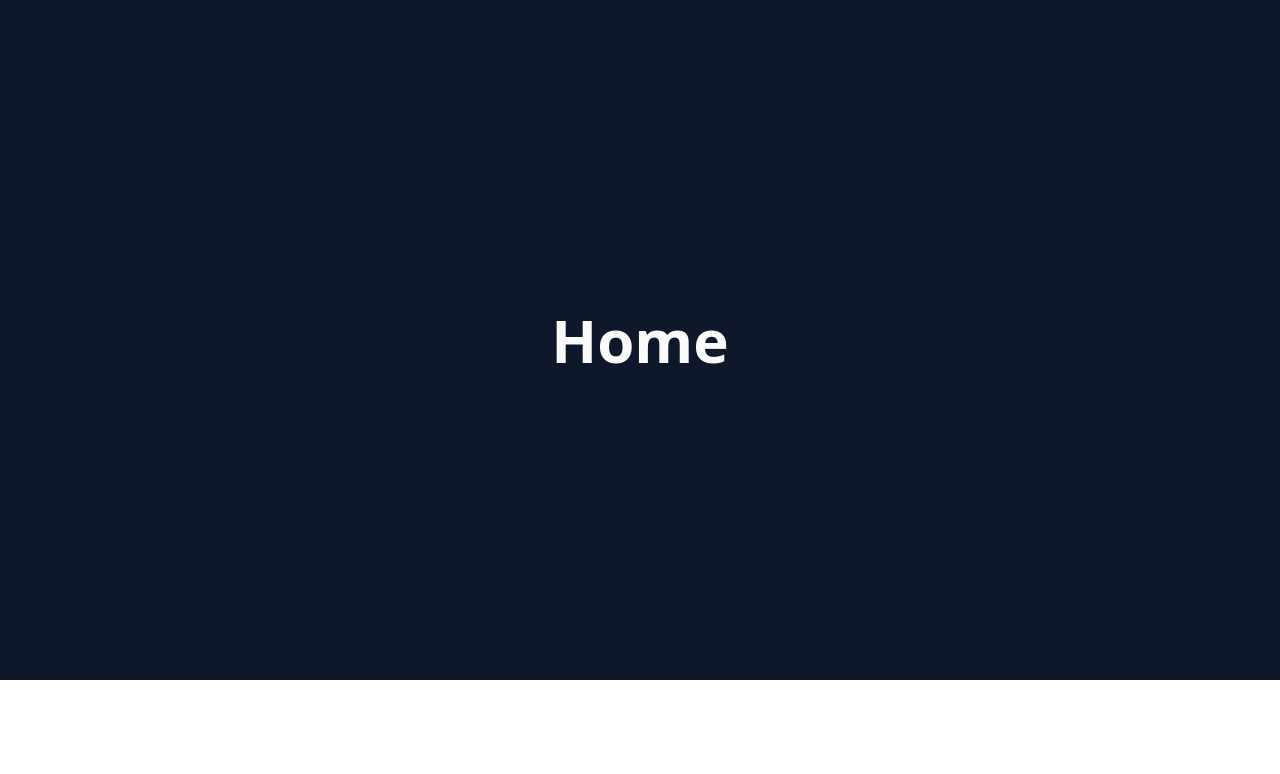
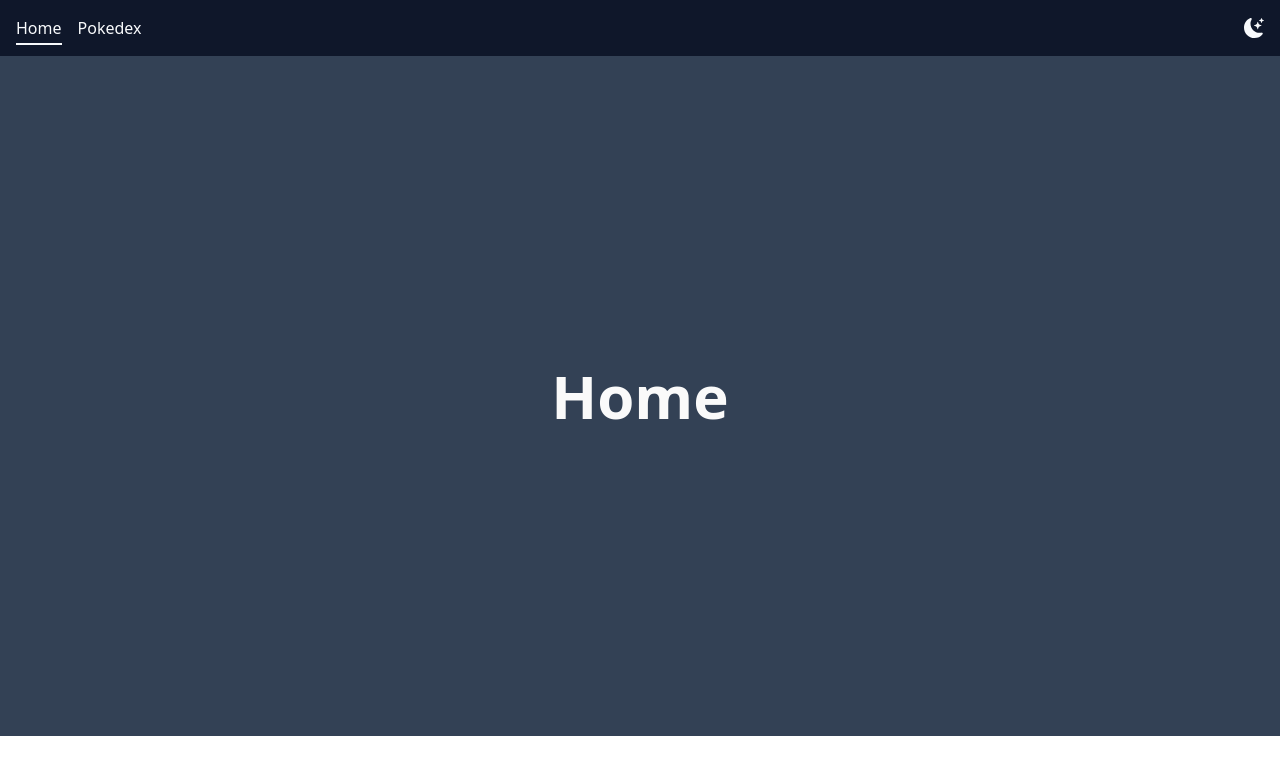
Before and after one commit to kenNoYuusha/pokeblog, a React (Vite) app: page /pokedex in a window 1280 px wide. Shown: the top 774 px of the page. Built offline with nearby package versions, Linux system fonts and the light colour scheme.

Commit message:
se agrego navBar

```diff
--- a/src/components/Menu.jsx
+++ /dev/null
@@ -1,26 +0,0 @@
-import { NavLink } from "react-router-dom";
-import { routes } from "../js/arrayRoutes";
-const Menu = () => {
-  return (
-    <ul
-      className="hidden items-center justify-start gap-8 px-8 font-bold text-xl text-slate-50
-               bg-slate-800 border-b-2 border-slate-50 rounded-t-lg
-                 lg:flex"
-    >
-      {routes.map((route) => (
-        <li key={route.to}>
-          <NavLink
-            to={route.to}
-            className={({ isActive }) =>
-              isActive ? "py-1 border-b-2 border-slate-50" : "py-1"
-            }
-          >
-            {route.text}
-          </NavLink>
-        </li>
-      ))}
-    </ul>
-  );
-};
-
-export { Menu };
--- /dev/null
+++ b/src/components/PokeNav.jsx
@@ -0,0 +1,34 @@
+import { NavLink } from "react-router-dom";
+import { routes } from "../js/arrayRoutes";
+import { BsMoonStarsFill, BsSunFill } from "react-icons/bs"
+export const PokeNav = ({darkMode, setDarkMode}) => {
+
+  const darkModeHandler = () => {
+    setDarkMode(dark => !dark)
+  }
+
+  return (
+    <div className="hidden h-14 justify-between items-center p-4 bg-slate-50 shadow-md text-slate-900
+                    dark:bg-slate-900 dark:text-slate-50
+                    lg:flex"
+    >
+      <ul
+        className="flex gap-x-4"
+      >
+        {routes.map((route) => (
+          <li key={route.to}>
+            <NavLink
+              to={route.to}
+              className={({ isActive }) =>
+                isActive ? "py-1 border-b-2 border-slate-900 dark:border-slate-50" : "py-1"
+              }
+            >
+              {route.text}
+            </NavLink>
+          </li>
+        ))}
+      </ul>
+      <button className="text-xl" onClick={darkModeHandler}>{darkMode ? <BsMoonStarsFill /> : <BsSunFill />}</button>
+    </div>
+  );
+};
--- a/src/components/PokemonContainerDetails.jsx
+++ b/src/components/PokemonContainerDetails.jsx
@@ -1,3 +1,5 @@
+import { MdOutlineClose } from "react-icons/md";
+import { useNavigate } from "react-router-dom";
 export const PokemonContainerDetails = ({
   error,
   loading,
@@ -15,21 +17,38 @@ export const PokemonContainerDetails = ({
     evolutionDetails,
     varieties,
   } = pokemonInfo;
+  const navigate = useNavigate();
+  const closeHandler = () => {
+    navigate("/pokemon");
+  };
   // console.log(evolutionChainNames, evolutionDetails);
   return (
     <div
-      className="w-full max-w-5xl min-h-screen h-auto flex flex-col items-center gap-y-10 p-10 bg-slate-50 text-slate-900
-                       dark:bg-slate-900 dark:text-slate-50"
+      className="relative w-full max-w-5xl min-h-screen h-auto p-10 my-8
+                 flex flex-col items-center gap-y-10
+               bg-slate-50 text-slate-900 rounded-xl shadow-md
+               dark:bg-slate-900 dark:text-slate-50"
     >
       {!loading && (
         <>
+          <button
+            className="absolute top-8 right-8 text-3xl"
+            onClick={closeHandler}
+          >
+            <MdOutlineClose />
+          </button>
           <div className="flex gap-x-4 text-3xl">
             <h2 className="capitalize">{name}</h2>
-            <p className="-order-1 text-slate-700 dark:text-slate-400">#{id}</p>
+            <p className="-order-1 select-none text-slate-700 dark:text-slate-400">
+              #{id}
+            </p>
           </div>
 
           <div className="w-5/6 flex items-center justify-center gap-x-4">
-            <figure className="basis-96 grow p-8 bg-slate-700  border-2 border-slate-200 rounded-full">
+            <figure
+              className="basis-96 grow p-8 bg-slate-200 border-2 border-slate-700 rounded-full
+                               dark:bg-slate-700 dark:border-slate-200"
+            >
               <img
                 className="w-full h-full"
                 src={image}
@@ -43,7 +62,10 @@ export const PokemonContainerDetails = ({
 
           <div>
             <h2 className="text-3xl text-center mb-4">Evolutions</h2>
-            <div className="flex justify-center  items-center p-10 bg-slate-600 rounded-xl">
+            <div
+              className="flex justify-center items-center p-10 bg-slate-200 rounded-xl
+                            dark:bg-slate-700"
+            >
               <EvolutionChain
                 evolutionChainNames={evolutionChainNames}
                 evolutionDetails={evolutionDetails}
@@ -60,12 +82,14 @@ export const PokemonContainerDetails = ({
 };
 
 const PokemonSingle = ({ children }) => {
-  return (
-    <div className="basis-40 grow text-lg">{children}</div>
-  );
+  return <div className="basis-40 grow text-lg">{children}</div>;
 };
 const PokemonGroup = ({ children }) => {
-  return <div className="basis-40 grow-[8] grid grid-cols-[repeat(auto-fit,minmax(160px,1fr))] auto-rows-auto gap-4">{children}</div>;
+  return (
+    <div className="basis-40 grow-[8] grid grid-cols-[repeat(auto-fit,minmax(160px,1fr))] auto-rows-auto gap-4">
+      {children}
+    </div>
+  );
 };
 const ContainerArrow = ({ children }) => {
   return (
--- a/src/components/PokemonMainGrid.jsx
+++ b/src/components/PokemonMainGrid.jsx
@@ -5,7 +5,7 @@ export const PokemonMainGrid = ({
   error: pokemonError,
 }) => {
   return (
-    <div className={`${display ? "grid" : "hidden"} w-full h-auto grid grid-cols-pokeGrilla auto-rows-auto gap-4 p-4 text-lg`}>
+    <div className={`${display ? "grid" : "hidden"} w-full h-auto grid grid-cols-pokeGrilla auto-rows-auto gap-4 px-4 py-8 text-lg`}>
       {error.isError && pokemonError(error)}
       {!error.isError && loading && (
         <PokemonSkeleton amount={151}>{skeleton}</PokemonSkeleton>
--- a/src/js/arrayRoutes.js
+++ b/src/js/arrayRoutes.js
@@ -3,16 +3,9 @@ routes.push({
   to: "/",
   text: "Home",
 });
+
 routes.push({
-  to: "/about",
-  text: "About",
-});
-routes.push({
-  to: "/contact",
-  text: "Contact",
-});
-routes.push({
-  to: "/pokedex",
+  to: "/pokemon",
   text: "Pokedex",
 })
 export { routes }
--- a/src/pages/Home.jsx
+++ b/src/pages/Home.jsx
@@ -1,6 +1,6 @@
 const Home = () => {
   return (
-    <h2 className="w-full h-[85vh] grid place-items-center bg-slate-900 text-neutral-50 font-bold text-6xl">
+    <h2 className="w-full h-[85vh] grid place-items-center bg-slate-700 text-neutral-50 font-bold text-6xl">
       Home
     </h2>
   );
--- a/src/pages/Layer.jsx
+++ b/src/pages/Layer.jsx
@@ -1,10 +1,10 @@
 import { Outlet } from "react-router-dom";
-import { Menu } from "../components/Menu";
-import { Footer } from "../components/Footer";
+import { PokeNav } from "../components/PokeNav";
 import { useEffect, useState } from "react";
 
 const Layer = () => {
   const [isOffline, setIsOffline] = useState(false);
+  const [darkMode, setDarkMode] = useState(true);
 
   const setOnline = () => {
     setIsOffline(false);
@@ -24,14 +24,16 @@ const Layer = () => {
   }, []);
 
   return (
-    <main className="relative w-full h-auto flex flex-col items-center
-                   bg-slate-200
-                   dark:bg-slate-700">
-      {isOffline && <Offline />}
+    <div className={`block ${darkMode && "dark"}`}>
+      <div className="bg-slate-200 dark:bg-slate-700">
+        <PokeNav darkMode={darkMode} setDarkMode={setDarkMode} />
+        <main className="relative w-full h-auto flex flex-col items-center">
+          {isOffline && <Offline />}
 
-      <Outlet />
-      {/* <Footer /> */}
-    </main>
+          <Outlet />
+        </main>
+      </div>
+    </div>
   );
 };
 
--- a/tailwind.config.cjs
+++ b/tailwind.config.cjs
@@ -1,5 +1,6 @@
 /** @type {import('tailwindcss').Config} */
 module.exports = {
+  darkMode: "class",
   content: [
     "./index.html",
     "./src/**/*.{js,ts,jsx,tsx}",
```
